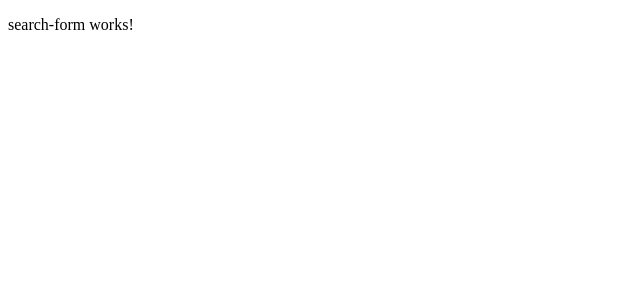
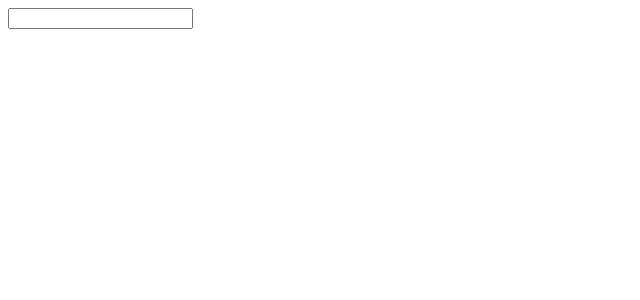
Before and after one commit to pierre-hilt/my-bundle-phobia-ui, an Angular app: page / in a window 1280 px wide. Shown: the top 300 px of the page, without its empty margins (0-640 px from the left). Built offline with nearby package versions, Linux system fonts and the light colour scheme.

Commit message:
feat(search form): put in place form element

```diff
--- a/src/app/app.module.ts
+++ b/src/app/app.module.ts
@@ -1,5 +1,6 @@
 import { BrowserModule } from '@angular/platform-browser';
 import { NgModule } from '@angular/core';
+import { ReactiveFormsModule } from '@angular/forms';
 
 import { AppComponent } from './app.component';
 import { HttpClientModule } from '@angular/common/http';
@@ -7,7 +8,7 @@ import { SearchFormComponent } from './search-form/search-form.component';
 
 @NgModule({
   declarations: [AppComponent, SearchFormComponent],
-  imports: [BrowserModule, HttpClientModule],
+  imports: [BrowserModule, HttpClientModule, ReactiveFormsModule],
   providers: [],
   bootstrap: [AppComponent]
 })
--- a/src/app/search-form/search-form.component.html
+++ b/src/app/search-form/search-form.component.html
@@ -1 +1,3 @@
-<p>search-form works!</p>
+<form [formGroup]="searchForm" (ngSubmit)="search()">
+  <input formControlName="searchInput" />
+</form>
--- a/src/app/search-form/search-form.component.ts
+++ b/src/app/search-form/search-form.component.ts
@@ -1,4 +1,5 @@
 import { Component, OnInit } from '@angular/core';
+import { FormGroup, FormBuilder } from '@angular/forms';
 
 @Component({
   selector: 'app-search-form',
@@ -6,10 +7,17 @@ import { Component, OnInit } from '@angular/core';
   styleUrls: ['./search-form.component.css']
 })
 export class SearchFormComponent implements OnInit {
+  searchForm: FormGroup;
 
-  constructor() { }
+  constructor(private formBuilder: FormBuilder) {}
 
   ngOnInit() {
+    this.searchForm = this.formBuilder.group({
+      searchInput: ''
+    });
   }
 
+  search() {
+    console.log(this.searchForm.value);
+  }
 }
```
Also changed, not shown: 1 other file (tests, documents, lock files or other folders).
